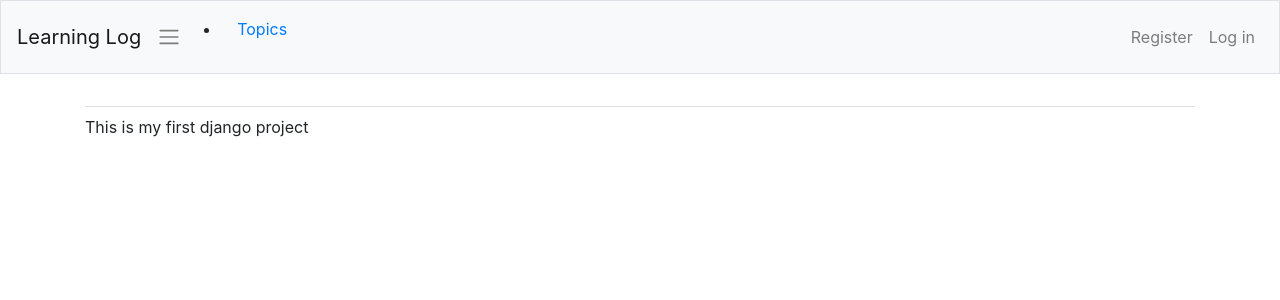
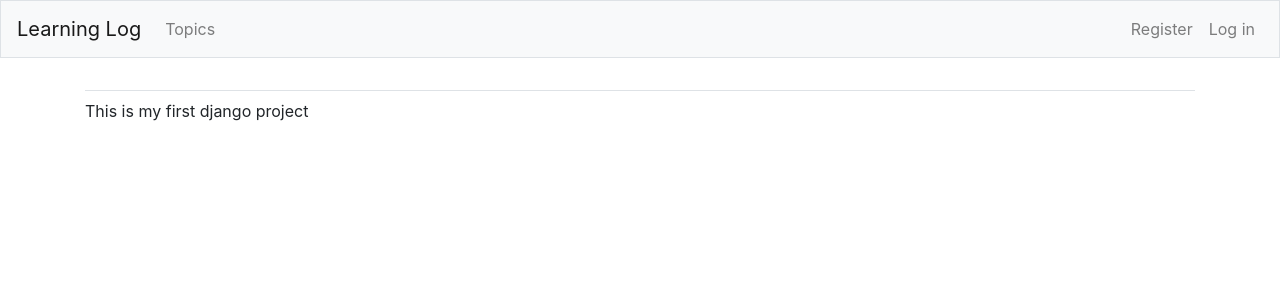
Before and after one commit to arybo599/learning_logs, a Django app: page / in a window 1280 px wide. Shown: the top 300 px of the page. Run offline with Django 4.2, Linux system fonts and the light colour scheme; some libraries are stand-ins or nearby versions.

Commit message:
base.html modified with bootstrap.

```diff
--- a/learning_logs/templates/learning_logs/base.html
+++ b/learning_logs/templates/learning_logs/base.html
@@ -18,14 +18,15 @@
 
     <button class="navbar-toggler" type="button" data-toggle="collapse"
     data-target="#navbarCollapse" aria-controls="navbarCollapse"
-    aria-expanded="false" aria-label="Toggle navigation"></button>
+    aria-expanded="false" aria-label="Toggle navigation">
 
-    <span class="navbar-toggler-icon"></span>
+      <span class="navbar-toggler-icon"></span>
+    </button>
 
     <div class="collapse navbar-collapse" id="navbarCollapse">
 
-      <ul class="navabr-nav mr-auto">
-        <li >
+      <ul class="navbar-nav mr-auto">
+        <li class="nav-item">
           <a class="nav-link" href="{% url 'learning_logs:topics' %}">Topics</a>
         </li>
       </ul>
```
